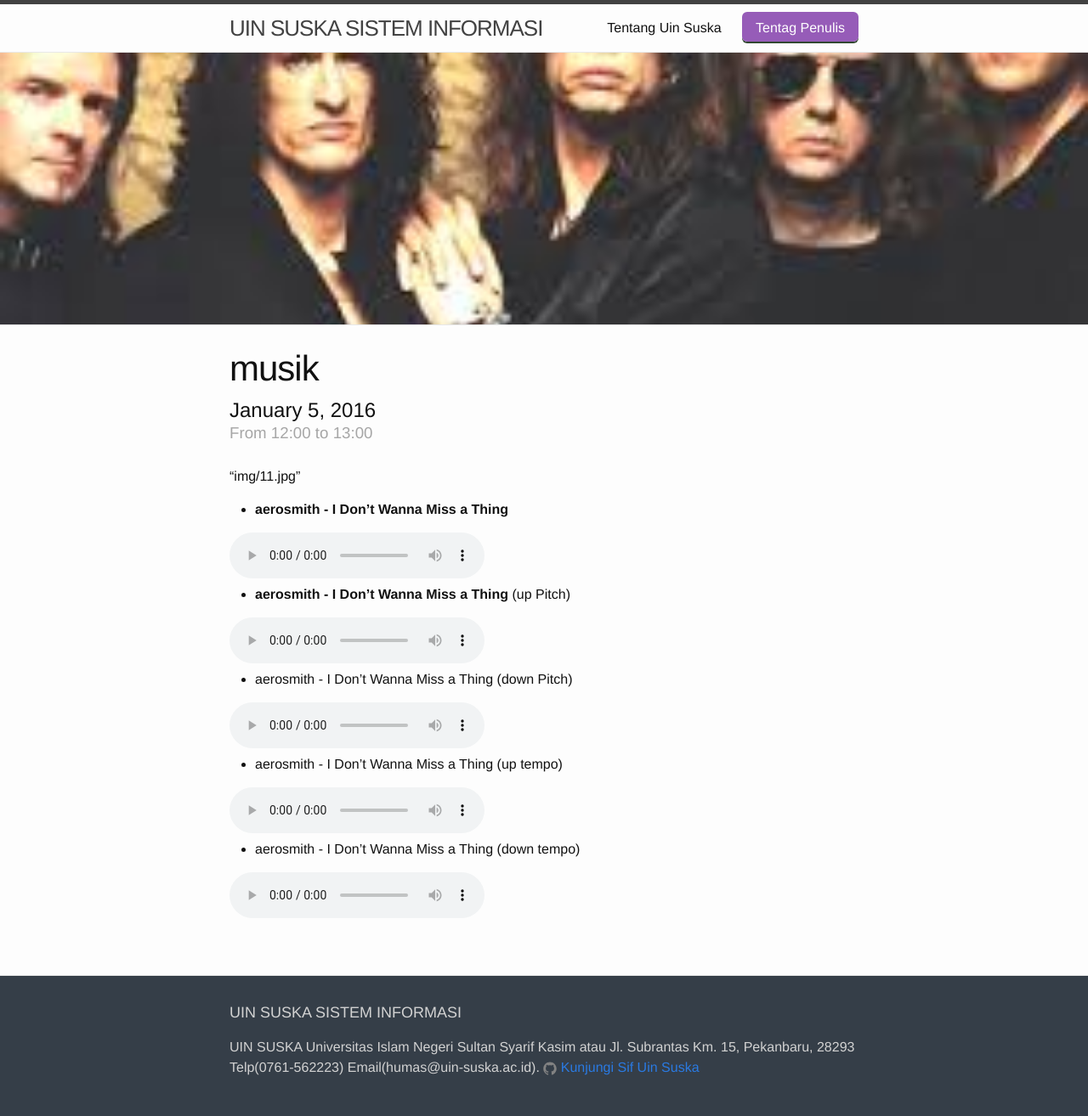
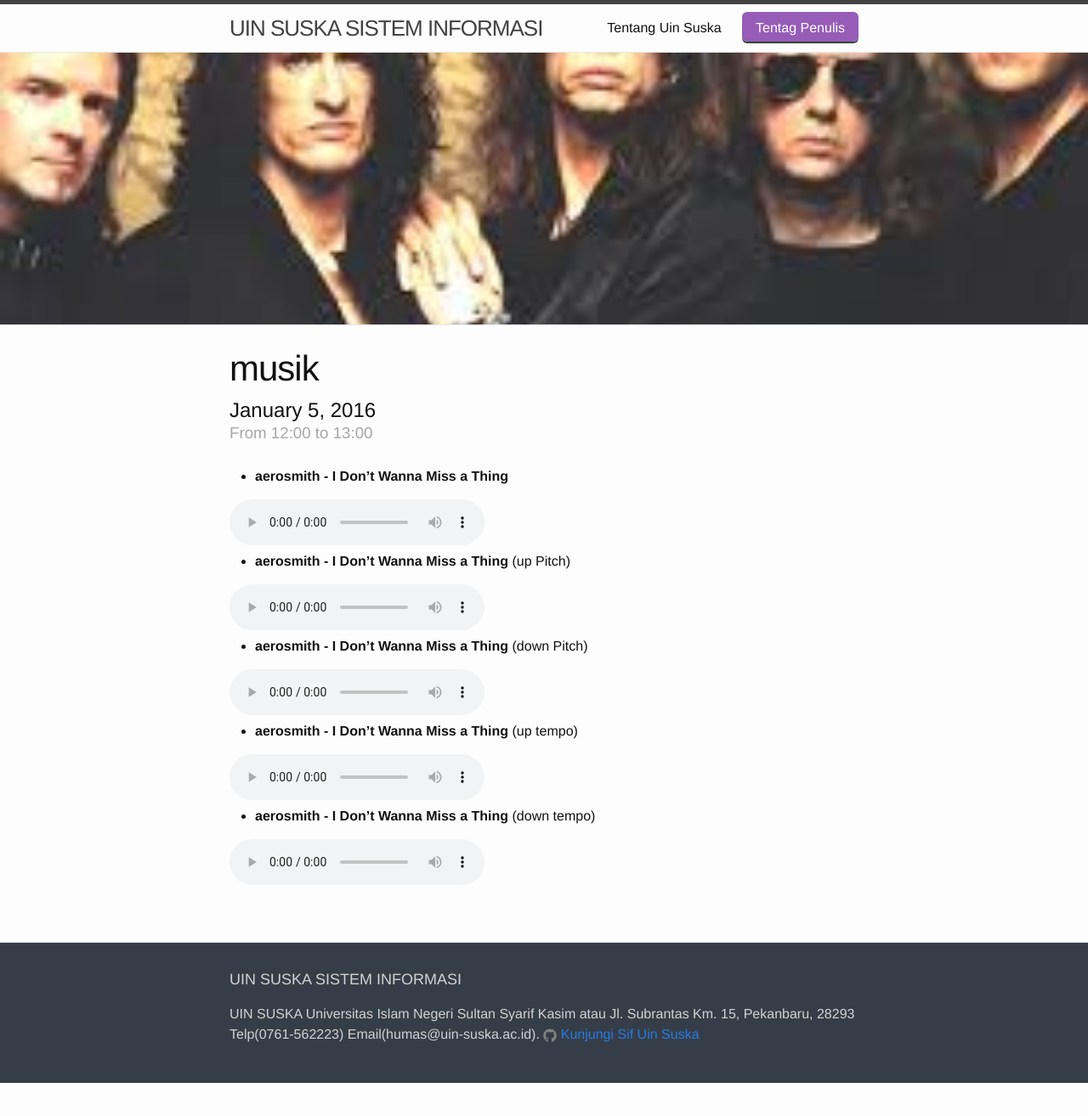
Before and after one commit to ibnuyohanzah/catclan.github.io-1, a Jekyll site: the page built from _posts/2016-06-18-multimedia.markdown, in a window 1280 px wide. Shown: the whole page at 85% size. Built offline with Jekyll 4.4.1, drawn with Linux system fonts in a browser that asks for light colours; after the commit the page ends 1275 px from its top, so only the background shows below that.

Commit message:
Update 2016-06-18-multimedia.markdown

```diff
--- a/_posts/2016-06-18-multimedia.markdown
+++ b/_posts/2016-06-18-multimedia.markdown
@@ -15,29 +15,28 @@ organiser: "Ibnuyohanzah ahmad"
 
 ---
 
-"img/11.jpg"
 
 - **aerosmith - I Don't Wanna Miss a Thing**
 <audio controls="controls">
-  <source src="mp3/Aerosmith - I Don't Wanna Miss a Thing.mp3" type="audio/mpeg" />
+  <source src="img/Aerosmith - I Don't Wanna Miss a Thing.mp3" type="audio/mpeg" />
 </audio>
 
 - **aerosmith - I Don't Wanna Miss a Thing** (up Pitch)
 <audio controls="controls">
-  <source src="mp3/Aerosmith - I Don't Wanna Miss a Thing - Up Pitch.mp3" type="audio/mpeg" />
+  <source src="img/Aerosmith - I Don't Wanna Miss a Thing - Up Pitch.mp3" type="audio/mpeg" />
 </audio>
 
-- aerosmith - I Don't Wanna Miss a Thing (down Pitch)
+- **aerosmith - I Don't Wanna Miss a Thing** (down Pitch)
 <audio controls="controls">
-  <source src="mp3/Aerosmith - I Don't Wanna Miss a Thing - down Pitch.mp3" type="audio/mpeg" />
+  <source src="img/Aerosmith - I Don't Wanna Miss a Thing - down Pitch.mp3" type="audio/mpeg" />
 </audio>
 
-- aerosmith - I Don't Wanna Miss a Thing (up tempo)
+- **aerosmith - I Don't Wanna Miss a Thing** (up tempo)
 <audio controls="controls">
-  <source src="mp3/Aerosmith - I Don't Wanna Miss a Thing - up Tempo.mp3" type="audio/mpeg" />
+  <source src="img/Aerosmith - I Don't Wanna Miss a Thing - up Tempo.mp3" type="audio/mpeg" />
 </audio>
 
-- aerosmith - I Don't Wanna Miss a Thing (down tempo)
+- **aerosmith - I Don't Wanna Miss a Thing** (down tempo)
 <audio controls="controls">
-  <source src="mp3/Aerosmith - I Don't Wanna Miss a Thing - down tempo.mp3" type="audio/mpeg" />
+  <source src="img/Aerosmith - I Don't Wanna Miss a Thing - down tempo.mp3" type="audio/mpeg" />
 </audio>
```
